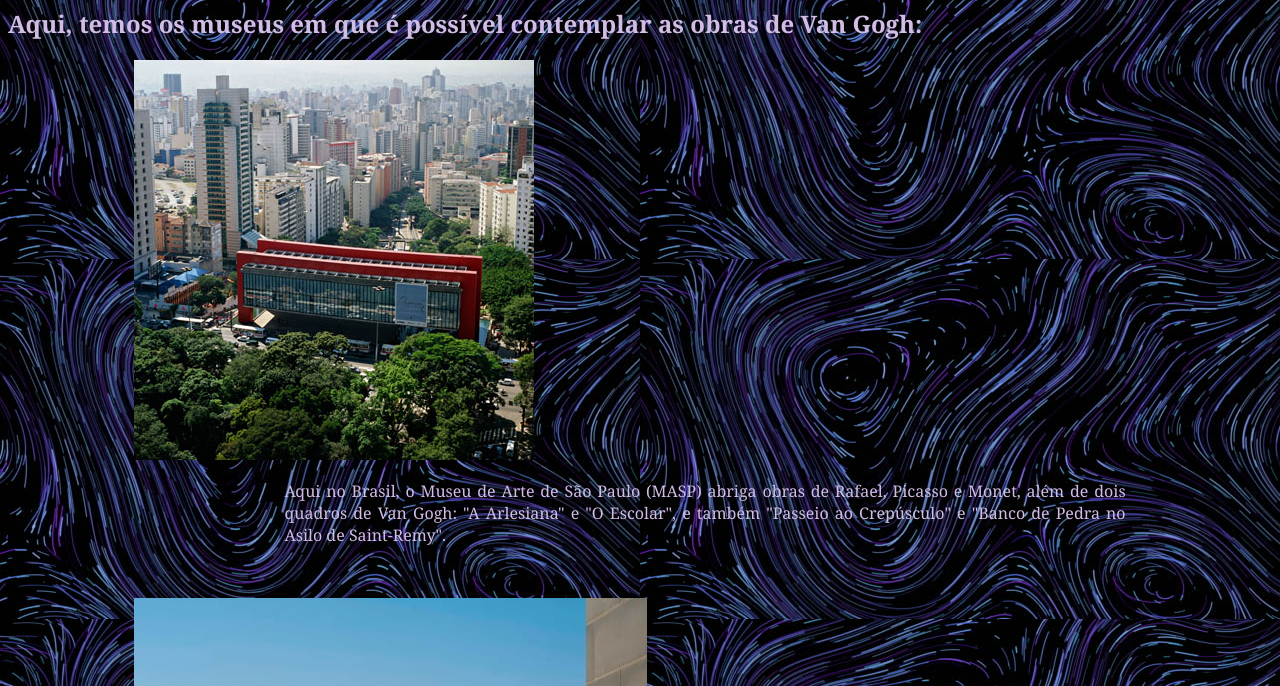
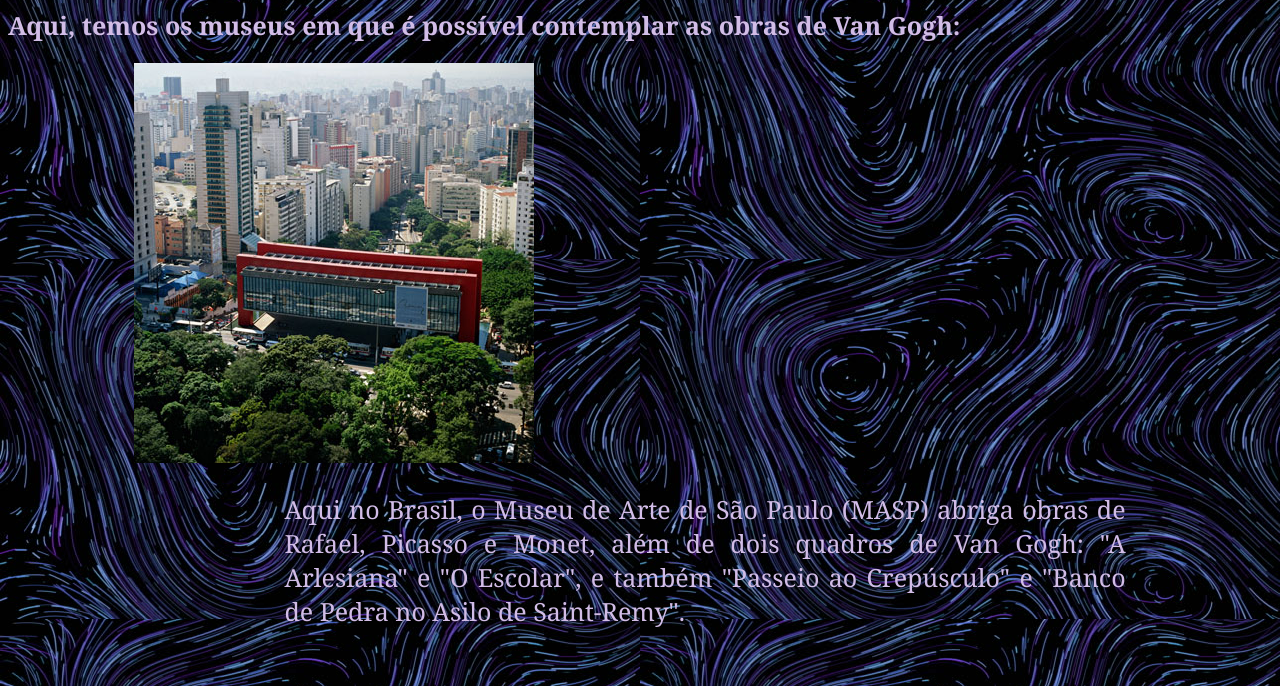
Before and after one commit to EscandioNeider/sunlightproject, a plain HTML site: page museu.html in a window 1280 px wide. Shown: the part 101-787 px from the top of the page. Drawn offline with Linux system fonts and the light colour scheme.

Commit message:
Add files via upload

```diff
--- a/css/style3.css
+++ b/css/style3.css
@@ -26,7 +26,8 @@ color: rgb(219, 198, 240);}
     color: rgb(255, 253, 133);}
 .letra {
     color: rgb(210, 170, 250);
-    font-family: Cambria, Cochin, Georgia, Times, 'Times New Roman', serif;}
+    font-family: Cambria, Cochin, Georgia, Times, 'Times New Roman', serif;
+font-size: 25px;}
 img {
     width: 25%;
     padding: 10px;
--- a/css/style4.css
+++ b/css/style4.css
@@ -26,7 +26,8 @@ color: rgb(219, 198, 240);}
     color: rgb(255, 253, 133);}
 .letra {
         color: rgb(210, 189, 231);
-        font-family: Cambria, Cochin, Georgia, Times, 'Times New Roman', serif; }
+        font-family: Cambria, Cochin, Georgia, Times, 'Times New Roman', serif;
+        font-size: 25px;}
 img {
             max-width: 100%;
             height: auto;}
```
